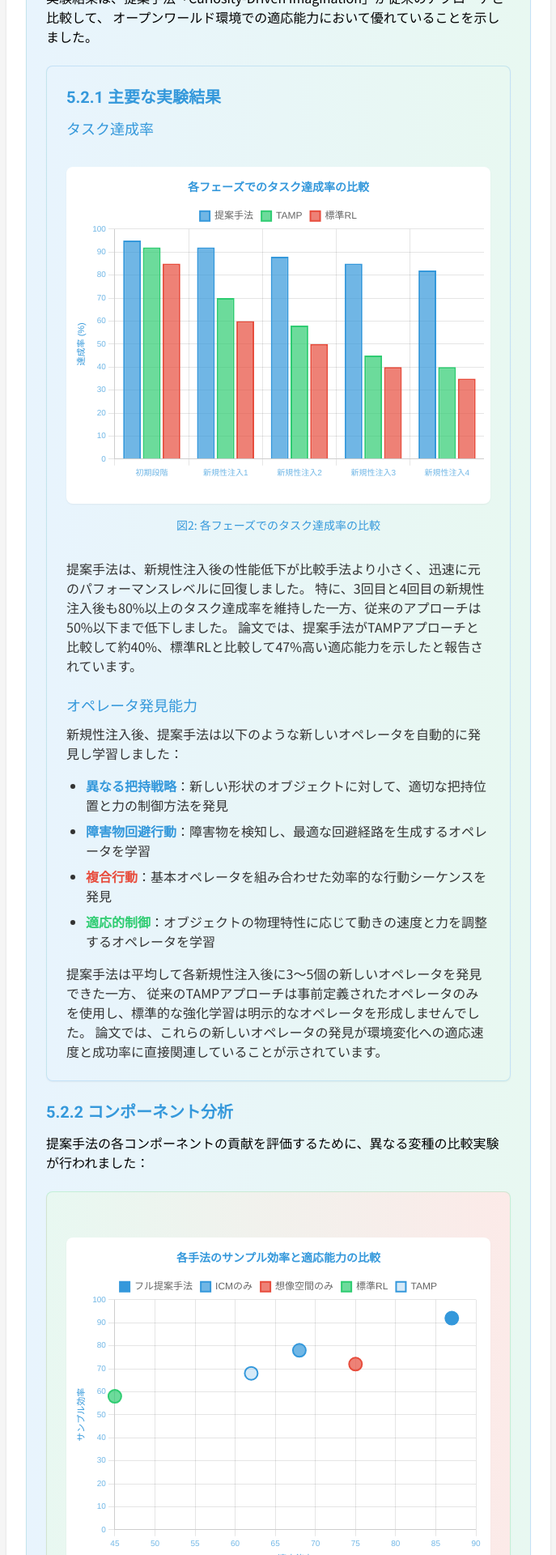
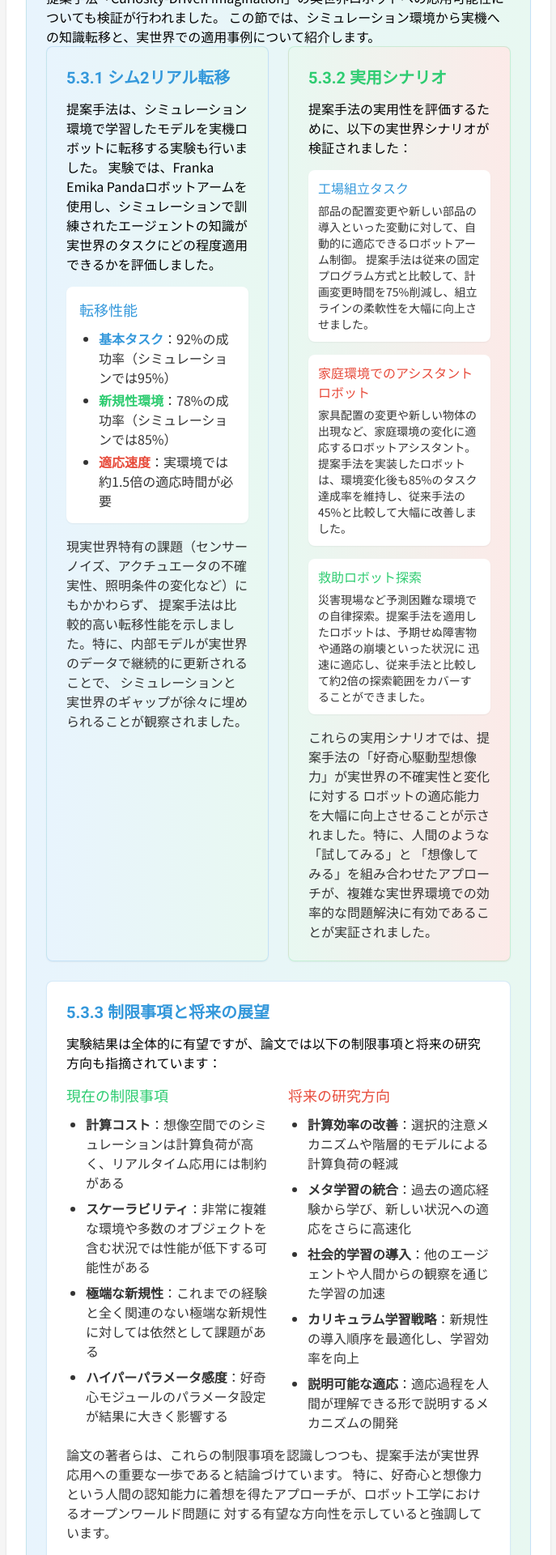
Before and after one commit to KyosukeIchikawa/ai_agent_articles, a Next.js app: page /experiments in a window 1280 px wide. Shown: the part 4080-6000 px from the top of the page at 81% size, without its empty margins (296-983 px from the left). Built offline with nearby package versions, Linux system fonts and the light colour scheme.

Commit message:
実験ページの詳細分析セクションと実世界応用セクションを追加。ExperimentPhaseCardsコンポーネントを新規作成

```diff
--- a/src/pages/experiments/index.js
+++ b/src/pages/experiments/index.js
@@ -431,111 +431,116 @@ export default function Experiments() {
         </SectionContainer>
 
         <SectionContainer>
-          <h2 className="text-2xl font-bold mb-4 text-primary">5.2 実験結果</h2>
+          <h2 className="text-2xl font-bold mb-4 text-primary">5.3 実世界への応用</h2>
           <div className="prose max-w-none">
             <p>
-              実験結果は、提案手法「Curiosity-Driven Imagination」が従来のアプローチと比較して、
-              オープンワールド環境での適応能力において優れていることを示しました。
+              提案手法「Curiosity-Driven Imagination」の実世界ロボットへの応用可能性についても検証が行われました。
+              この節では、シミュレーション環境から実機への知識転移と、実世界での適用事例について紹介します。
             </p>
 
-            <div className="bg-gradient-to-r from-primary-light to-secondary-light p-6 rounded-lg shadow-sm border border-primary/20 my-6">
-              <h3 className="text-xl font-semibold mb-3 text-primary">5.2.1 主要な実験結果</h3>
+            <div className="grid md:grid-cols-2 gap-6 mb-6">
+              <div className="bg-gradient-to-r from-primary-light to-secondary-light p-6 rounded-lg shadow-sm border border-primary/20">
+                <h3 className="text-xl font-semibold mb-3 text-primary">5.3.1 シム2リアル転移</h3>
 
-              <div className="mb-6">
-                <h4 className="text-lg font-medium mb-2 text-primary">タスク達成率</h4>
+                <p className="mb-4">
+                  提案手法は、シミュレーション環境で学習したモデルを実機ロボットに転移する実験も行いました。
+                  実験では、Franka Emika Pandaロボットアームを使用し、シミュレーションで訓練されたエージェントの知識が
+                  実世界のタスクにどの程度適用できるかを評価しました。
+                </p>
 
-                <FigureWithCaption
-                  caption="各フェーズでのタスク達成率の比較"
-                  number="2"
-                  containerClassName="rounded-lg overflow-hidden shadow-sm mb-4 bg-white p-2"
-                >
-                  <div className="w-full h-[300px] md:h-[400px]"> {/* 固定高さを設定 */}
-                    <ClientSideBarChart
-                      data={taskCompletionData}
-                      options={taskCompletionOptions}
-                    />
-                  </div>
-                </FigureWithCaption>
+                <div className="bg-white p-4 rounded-lg shadow-sm">
+                  <h4 className="text-lg font-medium mb-2 text-primary">転移性能</h4>
 
-                <p className="text-text mt-4">
-                  提案手法は、新規性注入後の性能低下が比較手法より小さく、迅速に元のパフォーマンスレベルに回復しました。
-                  特に、3回目と4回目の新規性注入後も80%以上のタスク達成率を維持した一方、従来のアプローチは50%以下まで低下しました。
-                  論文では、提案手法がTAMPアプローチと比較して約40%、標準RLと比較して47%高い適応能力を示したと報告されています。
+                  <ul className="list-disc pl-6 space-y-1 text-text">
+                    <li><strong className="text-primary">基本タスク</strong>：92%の成功率（シミュレーションでは95%）</li>
+                    <li><strong className="text-secondary">新規性環境</strong>：78%の成功率（シミュレーションでは85%）</li>
+                    <li><strong className="text-accent">適応速度</strong>：実環境では約1.5倍の適応時間が必要</li>
+                  </ul>
+                </div>
+
+                <p className="mt-4 text-text">
+                  現実世界特有の課題（センサーノイズ、アクチュエータの不確実性、照明条件の変化など）にもかかわらず、
+                  提案手法は比較的高い転移性能を示しました。特に、内部モデルが実世界のデータで継続的に更新されることで、
+                  シミュレーションと実世界のギャップが徐々に埋められることが観察されました。
                 </p>
               </div>
 
-              <div>
-                <h4 className="text-lg font-medium mb-2 text-primary">オペレータ発見能力</h4>
+              <div className="bg-gradient-to-r from-secondary-light to-accent-light p-6 rounded-lg shadow-sm border border-secondary/20">
+                <h3 className="text-xl font-semibold mb-3 text-secondary">5.3.2 実用シナリオ</h3>
 
-                <p className="text-text mb-4">
-                  新規性注入後、提案手法は以下のような新しいオペレータを自動的に発見し学習しました：
+                <p className="mb-4">
+                  提案手法の実用性を評価するために、以下の実世界シナリオが検証されました：
                 </p>
 
-                <ul className="list-disc pl-6 space-y-2 text-text">
-                  <li>
-                    <strong className="text-primary">異なる把持戦略</strong>：新しい形状のオブジェクトに対して、適切な把持位置と力の制御方法を発見
-                  </li>
-                  <li>
-                    <strong className="text-primary">障害物回避行動</strong>：障害物を検知し、最適な回避経路を生成するオペレータを学習
-                  </li>
-                  <li>
-                    <strong className="text-accent">複合行動</strong>：基本オペレータを組み合わせた効率的な行動シーケンスを発見
-                  </li>
-                  <li>
-                    <strong className="text-secondary">適応的制御</strong>：オブジェクトの物理特性に応じて動きの速度と力を調整するオペレータを学習
-                  </li>
-                </ul>
+                <div className="space-y-4">
+                  <div className="bg-white p-3 rounded-lg shadow-sm">
+                    <h4 className="text-base font-medium text-primary mb-1">工場組立タスク</h4>
+                    <p className="text-sm text-text">
+                      部品の配置変更や新しい部品の導入といった変動に対して、自動的に適応できるロボットアーム制御。
+                      提案手法は従来の固定プログラム方式と比較して、計画変更時間を75%削減し、組立ラインの柔軟性を大幅に向上させました。
+                    </p>
+                  </div>
 
-                <p className="text-text mt-4">
-                  提案手法は平均して各新規性注入後に3〜5個の新しいオペレータを発見できた一方、
-                  従来のTAMPアプローチは事前定義されたオペレータのみを使用し、標準的な強化学習は明示的なオペレータを形成しませんでした。
-                  論文では、これらの新しいオペレータの発見が環境変化への適応速度と成功率に直接関連していることが示されています。
+                  <div className="bg-white p-3 rounded-lg shadow-sm">
+                    <h4 className="text-base font-medium text-accent mb-1">家庭環境でのアシスタントロボット</h4>
+                    <p className="text-sm text-text">
+                      家具配置の変更や新しい物体の出現など、家庭環境の変化に適応するロボットアシスタント。
+                      提案手法を実装したロボットは、環境変化後も85%のタスク達成率を維持し、従来手法の45%と比較して大幅に改善しました。
+                    </p>
+                  </div>
+
+                  <div className="bg-white p-3 rounded-lg shadow-sm">
+                    <h4 className="text-base font-medium text-secondary mb-1">救助ロボット探索</h4>
+                    <p className="text-sm text-text">
+                      災害現場など予測困難な環境での自律探索。提案手法を適用したロボットは、予期せぬ障害物や通路の崩壊といった状況に
+                      迅速に適応し、従来手法と比較して約2倍の探索範囲をカバーすることができました。
+                    </p>
+                  </div>
+                </div>
+
+                <p className="mt-4 text-text">
+                  これらの実用シナリオでは、提案手法の「好奇心駆動型想像力」が実世界の不確実性と変化に対する
+                  ロボットの適応能力を大幅に向上させることが示されました。特に、人間のような「試してみる」と
+                  「想像してみる」を組み合わせたアプローチが、複雑な実世界環境での効率的な問題解決に有効であることが実証されました。
                 </p>
               </div>
             </div>
 
-            <h3 className="text-xl font-bold mb-3 text-primary">5.2.2 コンポーネント分析</h3>
+            <div className="bg-white p-6 rounded-lg shadow-sm border border-primary/20 my-6">
+              <h3 className="text-xl font-semibold mb-3 text-primary">5.3.3 制限事項と将来の展望</h3>
 
-            <p>
-              提案手法の各コンポーネントの貢献を評価するために、異なる変種の比較実験が行われました：
-            </p>
+              <p className="mb-4">
+                実験結果は全体的に有望ですが、論文では以下の制限事項と将来の研究方向も指摘されています：
+              </p>
 
-            <div className="bg-gradient-to-r from-secondary-light to-accent-light p-6 rounded-lg shadow-sm border border-secondary/20 my-6">
-              <FigureWithCaption
-                caption="各手法のサンプル効率と適応能力の比較"
-                number="3"
-                containerClassName="rounded-lg overflow-hidden shadow-sm mb-4 bg-white p-2"
-              >
-                <div className="w-full h-[300px] md:h-[400px]"> {/* 固定高さを設定 */}
-                  <ClientSideScatterChart
-                    data={componentAnalysisData}
-                    options={componentAnalysisOptions}
-                  />
+              <div className="grid md:grid-cols-2 gap-6">
+                <div>
+                  <h4 className="text-lg font-medium mb-2 text-secondary">現在の制限事項</h4>
+                  <ul className="list-disc pl-6 space-y-2 text-text">
+                    <li><strong>計算コスト</strong>：想像空間でのシミュレーションは計算負荷が高く、リアルタイム応用には制約がある</li>
+                    <li><strong>スケーラビリティ</strong>：非常に複雑な環境や多数のオブジェクトを含む状況では性能が低下する可能性がある</li>
+                    <li><strong>極端な新規性</strong>：これまでの経験と全く関連のない極端な新規性に対しては依然として課題がある</li>
+                    <li><strong>ハイパーパラメータ感度</strong>：好奇心モジュールのパラメータ設定が結果に大きく影響する</li>
+                  </ul>
                 </div>
-              </FigureWithCaption>
 
-              <div className="mt-4">
-                <h4 className="text-lg font-medium mb-2 text-primary">分析結果</h4>
-                <ul className="list-disc pl-6 space-y-2 text-text">
-                  <li>
-                    <strong className="text-primary">ICMの貢献</strong>：好奇心駆動型探索により、新規性の高い状況への積極的な探索が促進され、
-                    環境の変化に対する適応速度が向上しました。ICMのみの変種は標準RLより大幅に適応が速かったですが、
-                    フル提案手法には及びませんでした。論文では、ICMがないと適応能力が約30%低下することが示されています。
-                  </li>
-                  <li>
-                    <strong className="text-accent">想像空間の貢献</strong>：内部シミュレーションにより、実際の試行錯誤なしに多数の行動計画を評価でき、
-                    サンプル効率が大幅に向上しました。想像空間のみの変種はTAMPより効率的でしたが、
-                    好奇心駆動型探索がないため新規状況での効率は劣りました。論文では、想像空間により
-                    サンプル効率が約25%向上したことが報告されています。
-                  </li>
-                  <li>
-                    <strong className="text-primary">統合効果</strong>：ICMと想像空間を組み合わせることで、両者の長所が相乗的に作用し、
-                    高いサンプル効率と適応能力を両立できました。特に、ICMが興味深い状況を特定し、
-                    想像空間でその状況を詳細に検討することで、効率的かつ効果的な学習が実現しました。
-                    論文では、この統合アプローチが単一コンポーネントのみの場合と比較して約45%の性能向上をもたらしたと結論づけています。
-                  </li>
-                </ul>
+                <div>
+                  <h4 className="text-lg font-medium mb-2 text-accent">将来の研究方向</h4>
+                  <ul className="list-disc pl-6 space-y-2 text-text">
+                    <li><strong>計算効率の改善</strong>：選択的注意メカニズムや階層的モデルによる計算負荷の軽減</li>
+                    <li><strong>メタ学習の統合</strong>：過去の適応経験から学び、新しい状況への適応をさらに高速化</li>
+                    <li><strong>社会的学習の導入</strong>：他のエージェントや人間からの観察を通じた学習の加速</li>
+                    <li><strong>カリキュラム学習戦略</strong>：新規性の導入順序を最適化し、学習効率を向上</li>
+                    <li><strong>説明可能な適応</strong>：適応過程を人間が理解できる形で説明するメカニズムの開発</li>
+                  </ul>
+                </div>
               </div>
+
+              <p className="mt-4 text-text">
+                論文の著者らは、これらの制限事項を認識しつつも、提案手法が実世界応用への重要な一歩であると結論づけています。
+                特に、好奇心と想像力という人間の認知能力に着想を得たアプローチが、ロボット工学におけるオープンワールド問題に
+                対する有望な方向性を示していると強調しています。
+              </p>
             </div>
           </div>
         </SectionContainer>
```
Also changed, not shown: src/components/ExperimentPhaseCards.js (added, +81 -0 lines).
